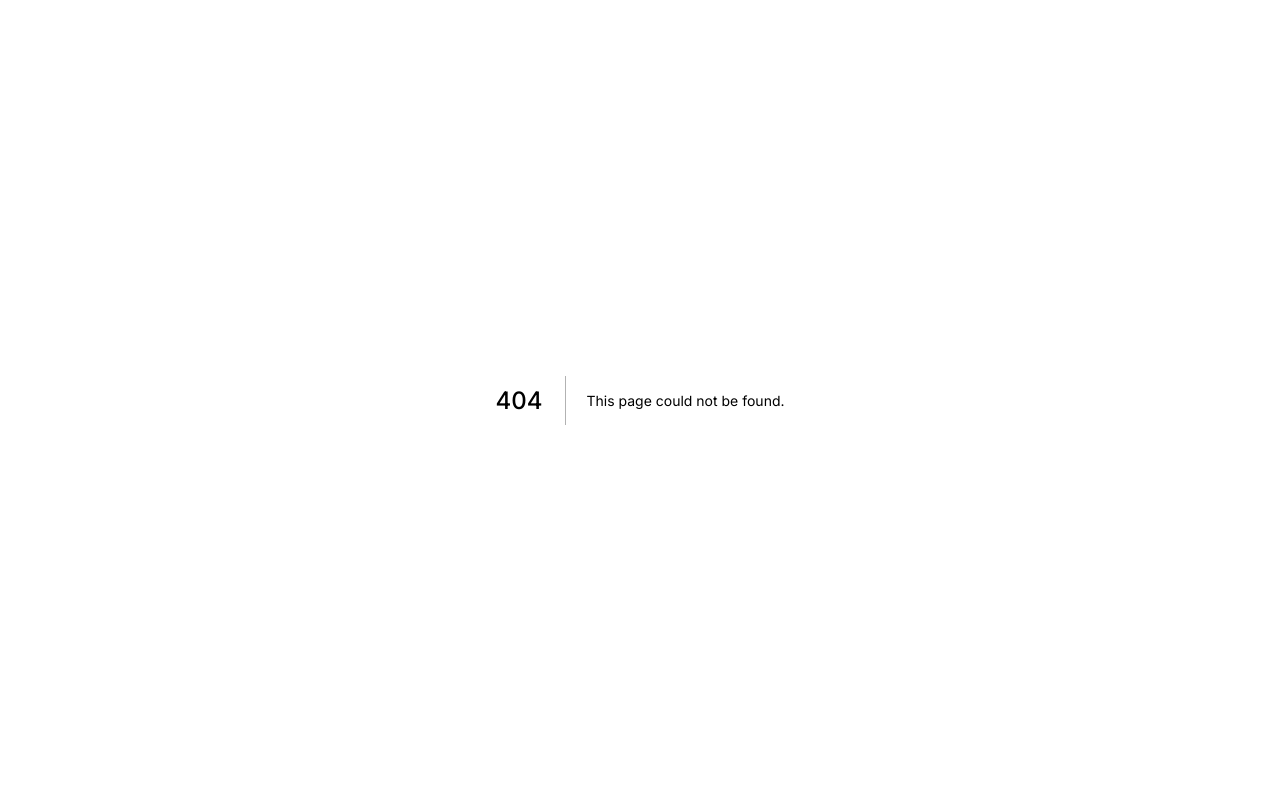
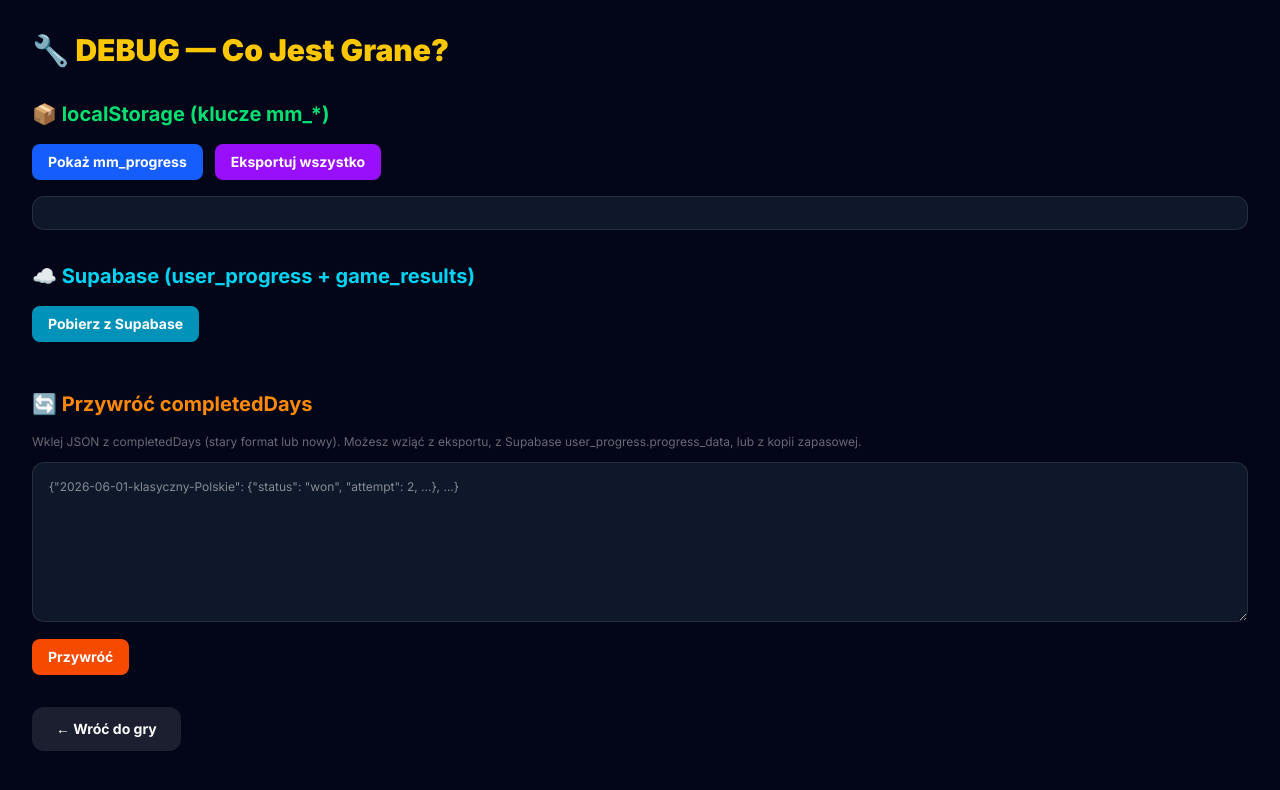
Before and after one commit to Jogiss/co-jest-grane, a Next.js app: page /debug in a window 1280 px wide. Before the commit this address had no page. Shown: the top 790 px of the page. Built offline with nearby package versions, Linux system fonts and the light colour scheme.

Commit message:
Add files via upload

```diff
--- /dev/null
+++ b/src/app/debug/page.tsx
@@ -0,0 +1,173 @@
+'use client';
+
+import React, { useState, useEffect } from 'react';
+import { supabase } from '@/lib/supabase';
+
+export default function DebugPage() {
+  const [localKeys, setLocalKeys] = useState<Record<string, string>>({});
+  const [supabaseData, setSupabaseData] = useState<any>(null);
+  const [supabaseError, setSupabaseError] = useState<string | null>(null);
+  const [restoreJson, setRestoreJson] = useState('');
+  const [restoreStatus, setRestoreStatus] = useState('');
+
+  useEffect(() => {
+    // Read ALL mm_ keys from localStorage
+    const keys: Record<string, string> = {};
+    for (let i = 0; i < localStorage.length; i++) {
+      const key = localStorage.key(i);
+      if (key && key.startsWith('mm_')) {
+        const val = localStorage.getItem(key) || '';
+        keys[key] = val.length > 500 ? val.substring(0, 500) + '...' : val;
+      }
+    }
+    setLocalKeys(keys);
+  }, []);
+
+  const fetchSupabase = async () => {
+    const uid = localStorage.getItem('mm_uid') || '';
+    setSupabaseError(null);
+    try {
+      // Try user_progress
+      const { data: up, error: upErr } = await supabase.from('user_progress').select('*').eq('user_id', uid).maybeSingle();
+
+      // Try game_results
+      const { data: gr, error: grErr } = await supabase.from('game_results').select('*').eq('user_id', uid).order('created_at', { ascending: false }).limit(10);
+
+      setSupabaseData({
+        user_progress: up || (upErr ? `Error: ${upErr.message}` : 'No data'),
+        game_results_count: gr?.length || 0,
+        game_results_sample: gr?.slice(0, 3) || [],
+        uid,
+      });
+    } catch (e: any) {
+      setSupabaseError(e.message);
+    }
+  };
+
+  const restoreCompletedDays = () => {
+    try {
+      const data = JSON.parse(restoreJson);
+      // Check if it's completedDays directly or wrapped
+      const days = data.completedDays || data;
+
+      // Read current progress
+      let current: any = {};
+      try { current = JSON.parse(localStorage.getItem('mm_progress') || '{}'); } catch {}
+
+      // If current is new format, merge
+      if (current.completedDays !== undefined) {
+        current.completedDays = { ...current.completedDays, ...days };
+      } else {
+        // Current is old format or empty - create new format
+        const stats = (() => { try { return JSON.parse(localStorage.getItem('mm_stats') || '{}'); } catch { return { total: 0, wins: 0 }; } })();
+        current = {
+          completedDays: days,
+          stats,
+          achievements: (() => { try { return JSON.parse(localStorage.getItem('mm_achievements') || '[]'); } catch { return []; } })(),
+          dailyStreak: (() => { try { return JSON.parse(localStorage.getItem('mm_daily_streak') || '0'); } catch { return 0; } })(),
+          lastDailyReward: localStorage.getItem('mm_last_daily') || '',
+          theme: localStorage.getItem('mm_theme') || 'indigo',
+          autoPlayAfterGame: true,
+          showStatsPanel: true,
+        };
+      }
+
+      // Recalculate stats from completedDays
+      const entries = Object.values(current.completedDays) as any[];
+      const total = entries.filter(v => v?.status === 'won' || v?.status === 'lost').length;
+      const wins = entries.filter(v => v?.status === 'won').length;
+      current.stats = { total, wins };
+
+      localStorage.setItem('mm_progress', JSON.stringify(current));
+      localStorage.setItem('mm_stats', JSON.stringify(current.stats));
+
+      setRestoreStatus(`✅ Przywrócono! ${Object.keys(days).length} wyzwań, ${total} zagranych, ${wins} wygranych. Odśwież stronę!`);
+    } catch (e: any) {
+      setRestoreStatus(`❌ Błąd: ${e.message}`);
+    }
+  };
+
+  const exportAll = () => {
+    const all: Record<string, any> = {};
+    for (let i = 0; i < localStorage.length; i++) {
+      const key = localStorage.key(i);
+      if (key && key.startsWith('mm_')) {
+        try { all[key] = JSON.parse(localStorage.getItem(key) || ''); } catch { all[key] = localStorage.getItem(key); }
+      }
+    }
+    const blob = new Blob([JSON.stringify(all, null, 2)], { type: 'application/json' });
+    const url = URL.createObjectURL(blob);
+    const a = document.createElement('a');
+    a.href = url; a.download = 'co-jest-grane-backup.json'; a.click();
+  };
+
+  const showFullProgress = () => {
+    const raw = localStorage.getItem('mm_progress') || '';
+    try {
+      const parsed = JSON.parse(raw);
+      const days = parsed.completedDays || parsed;
+      const count = Object.keys(days).length;
+      alert(`mm_progress ma ${count} kluczy.\n\nPierwsze 5:\n${Object.keys(days).slice(0, 5).join('\n')}\n\nTyp: ${parsed.completedDays ? 'NOWY FORMAT (zagnieżdżony)' : 'STARY FORMAT (płaski)'}`);
+    } catch {
+      alert(`mm_progress RAW (${raw.length} znaków):\n${raw.substring(0, 300)}`);
+    }
+  };
+
+  return (
+    <div className="min-h-screen bg-slate-950 text-white p-8 font-mono text-sm">
+      <h1 className="text-3xl font-black mb-8 text-yellow-400">🔧 DEBUG — Co Jest Grane?</h1>
+
+      <div className="space-y-8">
+        {/* localStorage */}
+        <section>
+          <h2 className="text-xl font-bold text-green-400 mb-4">📦 localStorage (klucze mm_*)</h2>
+          <div className="flex gap-3 mb-4">
+            <button onClick={showFullProgress} className="bg-blue-600 px-4 py-2 rounded-lg font-bold">Pokaż mm_progress</button>
+            <button onClick={exportAll} className="bg-purple-600 px-4 py-2 rounded-lg font-bold">Eksportuj wszystko</button>
+          </div>
+          <div className="bg-slate-900 p-4 rounded-xl overflow-auto max-h-96 border border-white/10">
+            {Object.entries(localKeys).map(([key, val]) => (
+              <div key={key} className="mb-3">
+                <span className="text-yellow-300 font-bold">{key}</span>
+                <span className="text-white/30"> ({val.length} znaków)</span>
+                <pre className="text-white/60 text-xs mt-1 whitespace-pre-wrap break-all">{val}</pre>
+              </div>
+            ))}
+          </div>
+        </section>
+
+        {/* Supabase */}
+        <section>
+          <h2 className="text-xl font-bold text-cyan-400 mb-4">☁️ Supabase (user_progress + game_results)</h2>
+          <button onClick={fetchSupabase} className="bg-cyan-600 px-4 py-2 rounded-lg font-bold mb-4">Pobierz z Supabase</button>
+          {supabaseError && <p className="text-red-400">❌ {supabaseError}</p>}
+          {supabaseData && (
+            <div className="bg-slate-900 p-4 rounded-xl overflow-auto max-h-96 border border-white/10">
+              <pre className="text-white/70 text-xs whitespace-pre-wrap">{JSON.stringify(supabaseData, null, 2)}</pre>
+            </div>
+          )}
+        </section>
+
+        {/* Restore */}
+        <section>
+          <h2 className="text-xl font-bold text-orange-400 mb-4">🔄 Przywróć completedDays</h2>
+          <p className="text-white/40 text-xs mb-3">
+            Wklej JSON z completedDays (stary format lub nowy). Możesz wziąć z eksportu, z Supabase user_progress.progress_data, lub z kopii zapasowej.
+          </p>
+          <textarea
+            value={restoreJson}
+            onChange={e => setRestoreJson(e.target.value)}
+            placeholder='{"2026-06-01-klasyczny-Polskie": {"status": "won", "attempt": 2, ...}, ...}'
+            className="w-full bg-slate-900 border border-white/10 rounded-xl p-4 text-white text-xs h-40 focus:outline-none focus:border-orange-400"
+          />
+          <div className="flex gap-3 mt-3">
+            <button onClick={restoreCompletedDays} className="bg-orange-600 px-4 py-2 rounded-lg font-bold">Przywróć</button>
+          </div>
+          {restoreStatus && <p className="mt-3 text-sm">{restoreStatus}</p>}
+        </section>
+
+        <a href="/" className="inline-block bg-white/10 px-6 py-3 rounded-xl font-bold hover:bg-white/20 transition-all">← Wróć do gry</a>
+      </div>
+    </div>
+  );
+}
```
